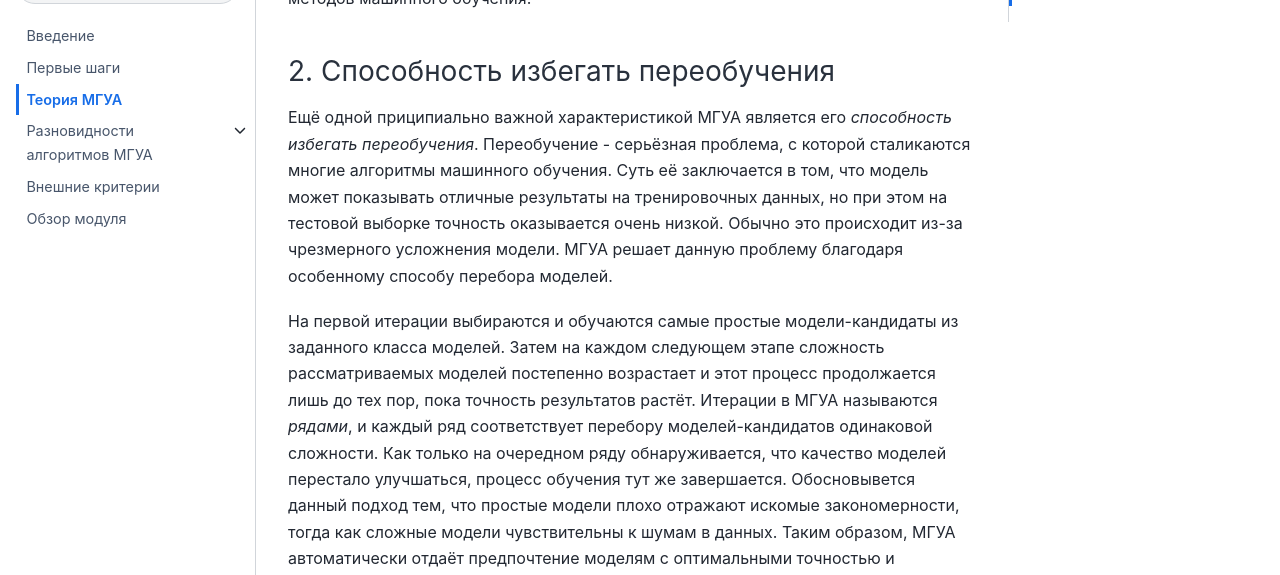
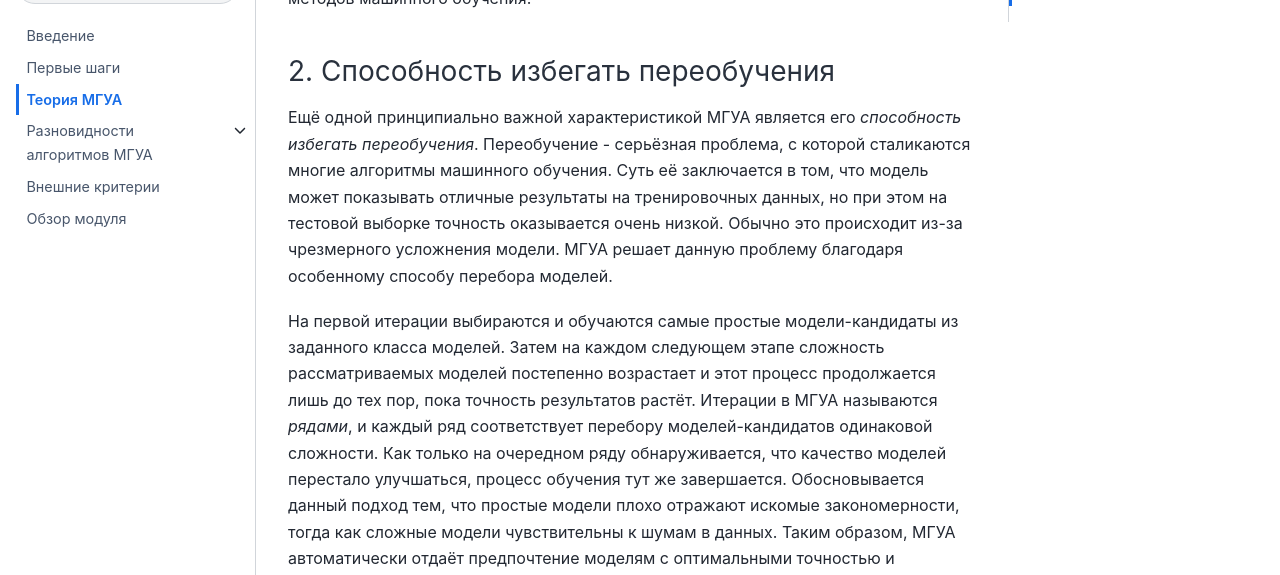
Before and after one commit to bauman-team/GMDH_book, a Jupyter Book: the page built from book/gmdh_theory.md, in a window 1280 px wide and 900 px high, scrolled down 974 px. Shown: the part 153-728 px from the top of the window. Built offline with Jupyter Book 1.0.4 settings and Sphinx 7.4.7 and the Sphinx Book theme 1.1.4, drawn with Linux system fonts in a browser that asks for light colours; some of the changed text lies outside the part shown.

Commit message:
Added link to gmdh module documentations, corrected typos

```diff
--- a/book/gmdh_theory.md
+++ b/book/gmdh_theory.md
@@ -22,9 +22,9 @@ $$
 
 ### 2. Способность избегать переобучения
 
-Ещё одной приципиально важной характеристикой МГУА является его *способность избегать переобучения*. Переобучение - серьёзная проблема, с которой сталикаются многие алгоритмы машинного обучения. Суть её заключается в том, что модель может показывать отличные результаты на тренировочных данных, но при этом на тестовой выборке точность оказывается очень низкой. Обычно это происходит из-за чрезмерного усложнения модели. МГУА решает данную проблему благодаря особенному способу перебора моделей.
+Ещё одной принципиально важной характеристикой МГУА является его *способность избегать переобучения*. Переобучение - серьёзная проблема, с которой сталикаются многие алгоритмы машинного обучения. Суть её заключается в том, что модель может показывать отличные результаты на тренировочных данных, но при этом на тестовой выборке точность оказывается очень низкой. Обычно это происходит из-за чрезмерного усложнения модели. МГУА решает данную проблему благодаря особенному способу перебора моделей.
 
-На первой итерации выбираются и обучаются самые простые модели-кандидаты из заданного класса моделей. Затем на каждом следующем этапе сложность рассматриваемых моделей постепенно возрастает и этот процесс продолжается лишь до тех пор, пока точность результатов растёт. Итерации в МГУА называются *рядами*, и каждый ряд соответствует перебору моделей-кандидатов одинаковой сложности. Как только на очередном ряду обнаруживается, что качество моделей перестало улучшаться, процесс обучения тут же завершается. Обосновывется данный подход тем, что простые модели плохо отражают искомые закономерности, тогда как сложные модели чувствительны к шумам в данных. Таким образом, МГУА автоматически отдаёт предпочтение моделям с оптимальными точностью и сложностью, тем самым минимизируя вероятность переобучения.
+На первой итерации выбираются и обучаются самые простые модели-кандидаты из заданного класса моделей. Затем на каждом следующем этапе сложность рассматриваемых моделей постепенно возрастает и этот процесс продолжается лишь до тех пор, пока точность результатов растёт. Итерации в МГУА называются *рядами*, и каждый ряд соответствует перебору моделей-кандидатов одинаковой сложности. Как только на очередном ряду обнаруживается, что качество моделей перестало улучшаться, процесс обучения тут же завершается. Обосновывается данный подход тем, что простые модели плохо отражают искомые закономерности, тогда как сложные модели чувствительны к шумам в данных. Таким образом, МГУА автоматически отдаёт предпочтение моделям с оптимальными точностью и сложностью, тем самым минимизируя вероятность переобучения.
 
 ### 3. Применение критериев
 
```
Also changed, not shown: book/criterions.md (+2 -2 lines), book/gmdh_algorithms.md (+1 -1 lines), book/get_started.ipynb, book/module_description.ipynb.
